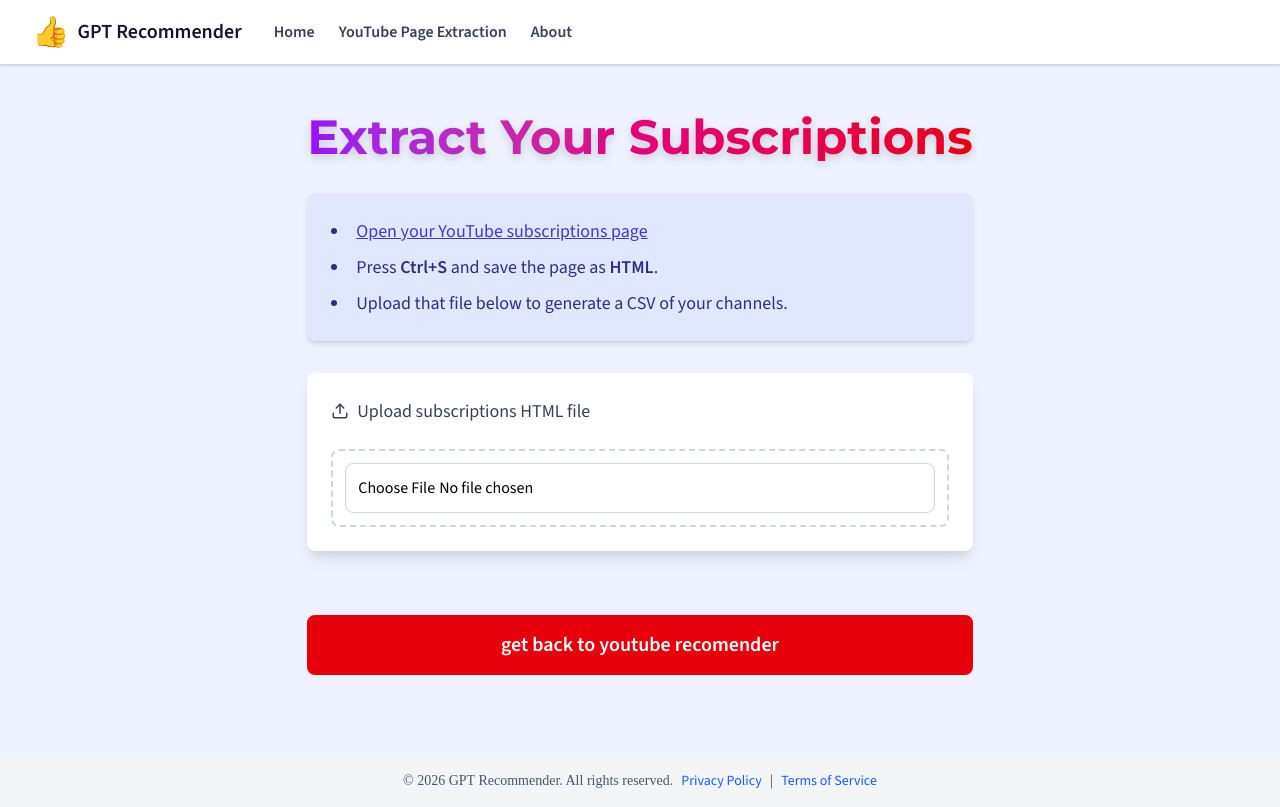
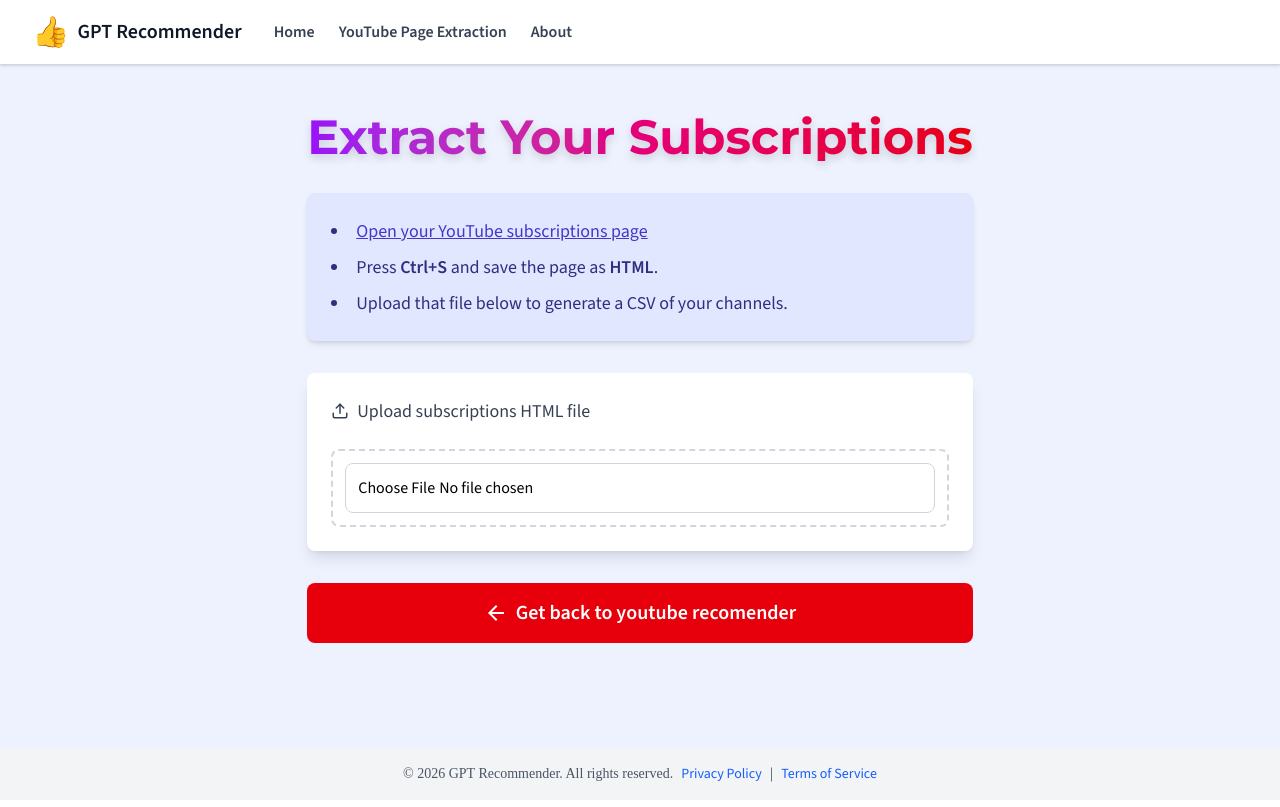
Before and after one commit to louispaulet/gpt_recommender, a React (Vite) app in the folder gpt_reco_app/: page /#/extract-youtube in a window 1280 px wide. Built offline with nearby package versions, Linux system fonts and the light colour scheme; no server answers; a web font is replaced by a local one.

Commit message:
add icon to big red button

```diff
--- a/gpt_reco_app/src/pages/YouTubePageExtraction.jsx
+++ b/gpt_reco_app/src/pages/YouTubePageExtraction.jsx
@@ -1,5 +1,7 @@
+
 import React from 'react';
 import { useNavigate } from 'react-router-dom';
+import { MdArrowBack } from 'react-icons/md';
 import HtmlSubscriptionImporter from '../components/HtmlSubscriptionImporter.jsx';
 
 const YouTubePageExtraction = () => {
@@ -29,9 +31,10 @@ const YouTubePageExtraction = () => {
       <HtmlSubscriptionImporter />
       <button
         onClick={() => navigate('/')}
-        className="mt-8 w-full py-4 text-white font-bold text-xl rounded-lg bg-red-600 hover:bg-red-700 transition-colors"
+        className="mt-8 w-full py-4 text-white font-bold text-xl rounded-lg bg-red-600 hover:bg-red-700 transition-colors flex items-center justify-center gap-2"
       >
-        get back to youtube recomender
+        <MdArrowBack size={24} />
+        Get back to youtube recomender
       </button>
     </div>
   );
```
